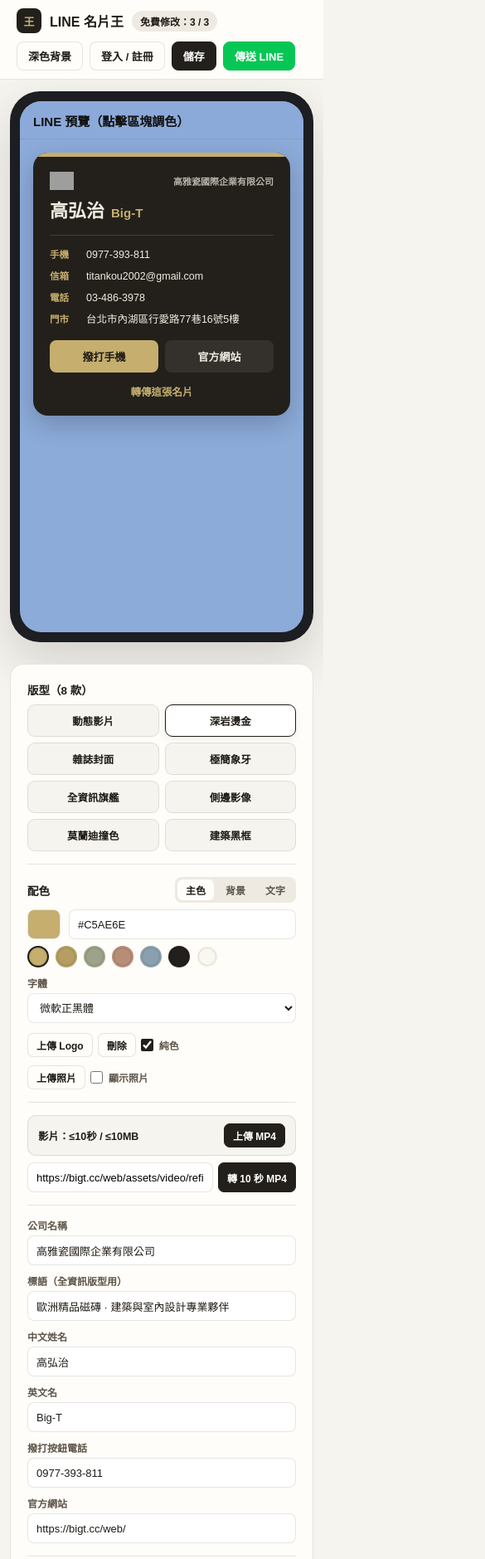
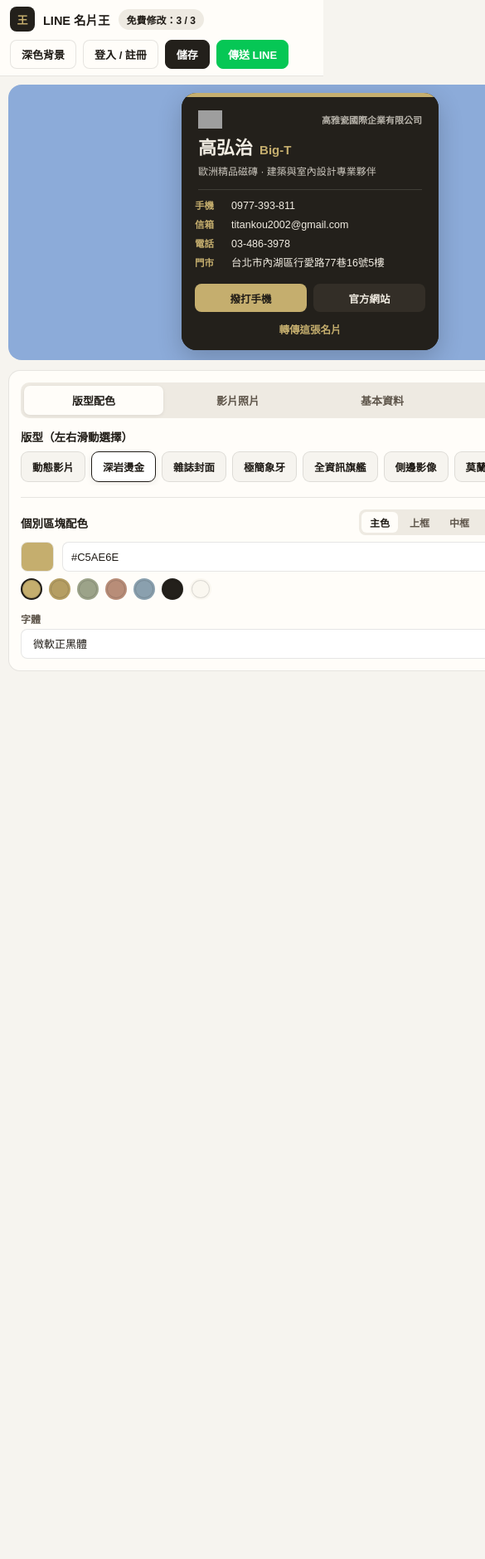
Before and after one commit to titankou2002/line-card-king, a plain HTML site: page web/index.html in a window 390 px wide. Shown: the top 1879 px of the page at 83% size, 585 px wide, since content can reach past the window. After the commit the page ends 844 px from the top, so only its background shows below. Drawn offline with nearby package versions, Linux system fonts and the light colour scheme; grey boxes are pictures that could not be loaded.

Commit message:
feat: 個別區塊點擊調色與手機版橫滑版型+收納分頁

```diff
--- a/web/index.html
+++ b/web/index.html
@@ -30,7 +30,10 @@ window.CARD_KING_CONFIG = {
     --t3: #7b7266;
     --accent: #c5ae6e;
     --accent-text: #1f1b16;
-    --card-bg: #23201b;
+    --head-bg: #23201b;
+    --body-bg: #23201b;
+    --foot-bg: #23201b;
+    --btn2-bg: #332e27;
     --card-fg: #f1ece2;
     --card-font: "Microsoft JhengHei", "微軟正黑體", sans-serif;
     --line-green: #06c755;
@@ -118,8 +121,15 @@ window.CARD_KING_CONFIG = {
     width: 100%; max-width: 344px; border-radius: 18px; overflow: hidden;
     box-shadow: 0 10px 30px rgba(0,0,0,0.20);
     font-family: var(--card-font);
-    background: var(--card-bg);
+    background: var(--body-bg);
     color: var(--card-fg);
+  }
+  .mc-head-area { background: var(--head-bg); }
+  .mc-body { padding: 14px 20px; display: flex; flex-direction: column; gap: 8px; background: var(--body-bg); }
+  .mc-foot { padding: 8px 20px 16px; display: flex; flex-direction: column; gap: 8px; background: var(--foot-bg); }
+  .mc-btn-sec {
+    height: 39px; border-radius: 8px; background: var(--btn2-bg); color: var(--card-fg);
+    display: flex; align-items: center; justify-content: center; font-size: 13px; font-weight: 600; text-decoration: none;
   }
   .mc-top-bar { height: 5px; background: var(--accent); }
   .mc-brand-row { display: flex; align-items: center; justify-content: space-between; gap: 10px; margin-bottom: 10px; }
@@ -131,19 +141,13 @@ window.CARD_KING_CONFIG = {
   .mc-en-name { font-size: 15px; font-weight: 700; color: var(--accent); }
   .mc-slogan { font-size: 12px; opacity: 0.82; margin-top: 6px; line-height: 1.45; }
   .mc-sep { height: 1px; background: currentColor; opacity: 0.14; margin: 0 20px; }
-  .mc-body { padding: 14px 20px; display: flex; flex-direction: column; gap: 8px; }
   .mc-row { display: flex; align-items: baseline; gap: 10px; font-size: 12.5px; line-height: 1.45; }
   .mc-lbl { width: 34px; flex-shrink: 0; color: var(--accent); font-size: 11.5px; font-weight: 700; }
   .mc-val { word-break: break-word; }
-  .mc-foot { padding: 2px 20px 16px; display: flex; flex-direction: column; gap: 8px; }
   .mc-btn-row { display: grid; grid-template-columns: 1fr 1fr; gap: 8px; }
   .mc-btn-pri {
     height: 39px; border-radius: 8px; background: var(--accent); color: var(--accent-text);
     display: flex; align-items: center; justify-content: center; font-size: 13px; font-weight: 700; text-decoration: none;
-  }
-  .mc-btn-sec {
-    height: 39px; border-radius: 8px; background: rgba(128,128,128,0.18); color: var(--card-fg);
-    display: flex; align-items: center; justify-content: center; font-size: 13px; font-weight: 600; text-decoration: none;
   }
   .mc-btn-link {
     height: 28px; background: transparent; border: none; color: var(--accent);
@@ -201,14 +205,50 @@ window.CARD_KING_CONFIG = {
   .sec-title { font-size: 13.5px; font-weight: 700; color: var(--t1); display: flex; align-items: center; justify-content: space-between; gap: 8px; }
   .sep { height: 1px; background: var(--border); }
 
-  /* 8 款版型（4x2） */
+  /* 收納分頁列（手機與電腦皆俐落不長滾） */
+  .dock-tabs {
+    display: grid; grid-template-columns: repeat(4, 1fr); gap: 6px;
+    background: var(--raised); padding: 4px; border-radius: 10px;
+  }
+  .dock-tab {
+    border: none; background: transparent; padding: 8px 4px; border-radius: 7px;
+    font-size: 13px; font-weight: 700; color: var(--t2); cursor: pointer; font-family: inherit;
+  }
+  .dock-tab.active { background: var(--surface); color: var(--t1); box-shadow: 0 1px 4px rgba(31,27,22,0.08); }
+  .dock-pane { display: none; flex-direction: column; gap: 14px; }
+  .dock-pane.active { display: flex; }
+
+  /* 8 款版型：電腦 4x2，手機改為「單行左右橫滑一條」 */
   .style-grid { display: grid; grid-template-columns: repeat(4, 1fr); gap: 7px; margin-top: 8px; }
-  @media (max-width: 560px) { .style-grid { grid-template-columns: repeat(2, 1fr); } }
   .style-opt {
-    border: 1.5px solid var(--border); border-radius: 9px; padding: 9px 6px;
+    border: 1.5px solid var(--border); border-radius: 9px; padding: 9px 10px;
     background: var(--bg); cursor: pointer; font-family: inherit; font-size: 12.5px; font-weight: 700; color: var(--t1);
+    white-space: nowrap;
   }
   .style-opt.active { border-color: #1f1b16; background: #fff; box-shadow: 0 2px 8px rgba(31,27,22,0.08); }
+
+  @media (max-width: 920px) {
+    .topbar { padding: 8px 12px; }
+    .topbar h1 { font-size: 14.5px; }
+    .stage { gap: 12px; padding: 10px 10px 32px; }
+    .phone-shell { background: transparent; padding: 0; border-radius: 16px; box-shadow: none; max-width: 100%; }
+    .phone-screen { min-height: auto; border-radius: 16px; }
+    .line-header { display: none; }
+    .chat-body { padding: 10px 10px 12px; }
+    .mega-card { max-width: 310px; }
+    .mc-video-box { aspect-ratio: 16 / 8; }
+    .mc-hero-box { height: 150px; }
+    .mc-body { padding: 10px 16px; gap: 5px; }
+    .mc-foot { padding: 6px 16px 12px; gap: 6px; }
+    .mc-btn-pri, .mc-btn-sec { height: 34px; font-size: 12.5px; }
+    .editor-panel { padding: 14px; border-radius: 14px; gap: 12px; }
+    .style-grid {
+      display: flex; overflow-x: auto; flex-wrap: nowrap; gap: 7px;
+      padding-bottom: 4px; -webkit-overflow-scrolling: touch;
+    }
+    .style-grid::-webkit-scrollbar { display: none; }
+    .style-opt { flex: 0 0 auto; padding: 8px 13px; }
+  }
 
   /* 調色槽切換 */
   .slot-tabs { display: inline-flex; gap: 4px; background: var(--raised); padding: 3px; border-radius: 8px; }
@@ -277,7 +317,7 @@ window.CARD_KING_CONFIG = {
   <div class="topbar-title">
     <span class="brand-mark">王</span>
     <h1>LINE 名片王</h1>
-    <span class="quota-pill" id="editQuotaPill">免費修改：3 / 3</span>
+    <span class="quota-pill" id="editQuotaPill" style="cursor:pointer;" onclick="openDonateModal()">免費修改：3 / 3</span>
   </div>
   <div class="toolbar">
     <button type="button" class="btn" id="btnTheme" onclick="toggleChatTheme()">深色背景</button>
@@ -302,11 +342,19 @@ window.CARD_KING_CONFIG = {
     </div>
   </section>
 
-  <!-- 右側：極簡編輯器 -->
+  <!-- 右側：收納式 4 分頁極簡編輯器 -->
   <aside class="editor-panel">
-    <!-- 8 款版型 -->
+    <nav class="dock-tabs" id="dockTabs">
+      <button type="button" class="dock-tab active" data-dtab="style" onclick="openEditorTab('style')">版型配色</button>
+      <button type="button" class="dock-tab" data-dtab="media" onclick="openEditorTab('media')">影片照片</button>
+      <button type="button" class="dock-tab" data-dtab="info" onclick="openEditorTab('info')">基本資料</button>
+      <button type="button" class="dock-tab" data-dtab="social" onclick="openEditorTab('social')">延伸按鈕</button>
+    </nav>
+
+    <!-- 分頁 1：版型（手機橫滑一條）+ 獨立區塊配色 + 字體 -->
+    <div class="dock-pane active" id="dpane-style">
       <div>
-      <div class="sec-title"><span>版型（8 款）</span></div>
+        <div class="sec-title"><span>版型（左右滑動選擇）</span></div>
         <div class="style-grid" id="styleGrid">
           <button type="button" class="style-opt" data-style="video" onclick="setStyle('video')">動態影片</button>
           <button type="button" class="style-opt active" data-style="dark" onclick="setStyle('dark')">深岩燙金</button>
@@ -321,14 +369,15 @@ window.CARD_KING_CONFIG = {
 
       <div class="sep"></div>
 
-    <!-- 點擊調色盤 + 字體 -->
-    <div class="field-grid">
       <div>
         <div class="sec-title">
-          <span>配色</span>
-          <div class="slot-tabs">
+          <span>個別區塊配色</span>
+          <div class="slot-tabs" style="flex-wrap:wrap;">
             <button type="button" class="slot-tab active" data-slot="accent" onclick="selectColorSlot('accent')">主色</button>
-            <button type="button" class="slot-tab" data-slot="bg" onclick="selectColorSlot('bg')">背景</button>
+            <button type="button" class="slot-tab" data-slot="headBg" onclick="selectColorSlot('headBg')">上框</button>
+            <button type="button" class="slot-tab" data-slot="bodyBg" onclick="selectColorSlot('bodyBg')">中框</button>
+            <button type="button" class="slot-tab" data-slot="footBg" onclick="selectColorSlot('footBg')">下框</button>
+            <button type="button" class="slot-tab" data-slot="btn2Bg" onclick="selectColorSlot('btn2Bg')">次鈕</button>
             <button type="button" class="slot-tab" data-slot="fg" onclick="selectColorSlot('fg')">文字</button>
           </div>
         </div>
@@ -355,26 +404,26 @@ window.CARD_KING_CONFIG = {
           <option value="notoserif">思源宋體</option>
           <option value="rounded">圓體</option>
         </select>
-        <div style="margin-top:8px;display:flex;flex-wrap:wrap;gap:6px;align-items:center;">
+      </div>
+    </div>
+
+    <!-- 分頁 2：Logo / 照片 / 影片（收納） -->
+    <div class="dock-pane" id="dpane-media">
+      <div style="display:flex;flex-wrap:wrap;gap:8px;align-items:center;">
         <input type="file" id="logoFile" accept="image/*" hidden onchange="onLogoPick(event)">
         <button type="button" class="btn btn-sm" onclick="document.getElementById('logoFile').click()">上傳 Logo</button>
-          <button type="button" class="btn btn-sm" onclick="clearLogo()">刪除</button>
+        <button type="button" class="btn btn-sm" onclick="clearLogo()">刪除 Logo</button>
         <label class="ext-chk"><input type="checkbox" id="chkLogoMono" checked onchange="setField('logoMono', this.checked)">純色</label>
       </div>
-        <div style="margin-top:6px;display:flex;flex-wrap:wrap;gap:6px;align-items:center;">
+      <div style="display:flex;flex-wrap:wrap;gap:8px;align-items:center;">
         <input type="file" id="photoFile" accept="image/*" hidden onchange="onPhotoPick(event)">
         <button type="button" class="btn btn-sm" onclick="document.getElementById('photoFile').click()">上傳照片</button>
         <label class="ext-chk"><input type="checkbox" id="chkPhoto" onchange="setField('showPhoto', this.checked)">顯示照片</label>
       </div>
-      </div>
-    </div>
-
       <div class="sep"></div>
-
-    <!-- 影片上傳 + YouTube 轉 10 秒 MP4 -->
       <div>
         <div class="quota-bar">
-        <span id="videoQuotaText">影片：≤10秒 / ≤10MB</span>
+          <span id="videoQuotaText">影片（貼上網址連結）· ≤10秒 / ≤10MB</span>
           <div style="display:flex;gap:6px;">
             <input type="file" id="videoFile" accept="video/mp4" hidden onchange="onVideoPick(event)">
             <button type="button" class="btn btn-sm btn-pri" onclick="document.getElementById('videoFile').click()">上傳 MP4</button>
@@ -382,28 +431,23 @@ window.CARD_KING_CONFIG = {
           </div>
         </div>
         <div style="display:grid;grid-template-columns:1fr auto;gap:6px;margin-top:8px;">
-        <input type="url" id="inVideoUrl" oninput="setField('videoUrl', this.value)" placeholder="YouTube 網址或 MP4 網址" style="height:36px;padding:0 10px;border:1px solid var(--border);border-radius:8px;font-size:13px;background:#fff;font-family:inherit;">
-        <button type="button" class="btn btn-sm btn-pri" id="btnYtConv" onclick="convertYoutube()">轉 10 秒 MP4</button>
+          <input type="url" id="inVideoUrl" oninput="setField('videoUrl', this.value)" placeholder="貼上 YouTube 或 MP4 網址連結" style="height:36px;padding:0 10px;border:1px solid var(--border);border-radius:8px;font-size:13px;background:#fff;font-family:inherit;">
+          <button type="button" class="btn btn-sm btn-pri" id="btnYtConv" onclick="convertYoutube()">轉 MP4</button>
+        </div>
       </div>
     </div>
 
-    <div class="sep"></div>
-
-    <!-- 基本資料 -->
-    <div>
+    <!-- 分頁 3：基本資料與顯示欄位（收納） -->
+    <div class="dock-pane" id="dpane-info">
       <div class="field-grid">
         <div class="field"><label>公司名稱</label><input type="text" id="inCompany" oninput="setField('company', this.value)"></div>
-        <div class="field"><label>標語（全資訊版型用）</label><input type="text" id="inSlogan" oninput="setField('slogan', this.value)"></div>
+        <div class="field"><label>標語</label><input type="text" id="inSlogan" oninput="setField('slogan', this.value)"></div>
         <div class="field"><label>中文姓名</label><input type="text" id="inName" oninput="setField('name', this.value)"></div>
         <div class="field"><label>英文名</label><input type="text" id="inEnName" oninput="setField('enName', this.value)"></div>
         <div class="field"><label>撥打按鈕電話</label><input type="tel" id="inCallTel" placeholder="0977393811" oninput="setField('mobile', this.value)"></div>
         <div class="field"><label>官方網站</label><input type="url" id="inWeb" placeholder="https://..." oninput="setField('website', this.value)"></div>
       </div>
-    </div>
-
       <div class="sep"></div>
-
-    <!-- 顯示欄位（全部標籤可改） -->
       <div>
         <div class="sec-title">
           <span>顯示欄位</span>
@@ -411,12 +455,10 @@ window.CARD_KING_CONFIG = {
         </div>
         <div class="ext-stack" id="infoRowsBox"></div>
       </div>
+    </div>
 
-    <div class="sep"></div>
-
-    <!-- 延伸社群功能（預設關閉） -->
-    <div>
-      <div class="sec-title"><span>延伸按鈕</span></div>
+    <!-- 分頁 4：延伸社群按鈕（收納） -->
+    <div class="dock-pane" id="dpane-social">
       <div class="ext-stack">
         <div class="ext-row">
           <label class="ext-chk"><input type="checkbox" id="chkOa" onchange="setField('oaOn', this.checked)">LINE 官方帳號</label>
@@ -459,11 +501,16 @@ window.CARD_KING_CONFIG = {
 
 <!-- 3 次免費額度用完：Donate 贊助彈窗 -->
 <div class="modal-bg" id="donateModal" onclick="if(event.target===this)closeDonateModal()">
-  <div class="modal-card">
-    <div style="font-size:18px;font-weight:700;">免費 3 次修改已用完</div>
-    <div style="font-size:13px;color:var(--t2);line-height:1.6;">感謝使用 LINE 名片王！贊助支持即可解鎖無限次修改。</div>
-    <a id="donateLink" href="https://line.me/R/ti/p/@297azzax" target="_blank" rel="noopener" class="btn btn-line" style="height:42px;">前往贊助解鎖</a>
-    <button type="button" class="btn" onclick="closeDonateModal()">稍後再說</button>
+  <div class="modal-card" style="max-width:380px;padding:28px 24px;border:1px solid rgba(197,174,110,0.4);">
+    <div style="width:44px;height:44px;border-radius:12px;background:#23201b;color:#c5ae6e;margin:0 auto;display:flex;align-items:center;justify-content:center;font-weight:700;font-size:18px;">王</div>
+    <div style="font-size:19px;font-weight:700;color:#1f1b16;">贊助解鎖無限修改</div>
+    <div style="background:#f6f4ef;border-radius:12px;padding:14px 16px;text-align:left;font-size:13px;color:#5e554a;display:flex;flex-direction:column;gap:8px;">
+      <div>・ 解鎖無限次名片修改與版型切換</div>
+      <div>・ 專屬雲端空間與 10 秒動態影片</div>
+      <div>・ 永久保留您的專屬 LINE 轉傳連結</div>
+    </div>
+    <a id="donateLink" href="https://line.me/R/ti/p/@297azzax" target="_blank" rel="noopener" class="btn btn-pri" style="height:44px;font-size:14.5px;background:#23201b;color:#c5ae6e;">聯繫贊助並開通</a>
+    <button type="button" class="btn" style="height:38px;" onclick="closeDonateModal()">關閉</button>
   </div>
 </div>
 
@@ -482,20 +529,20 @@ const FONTS = {
 };
 
 const STYLE_DEFAULTS = {
-  video: { bg: "#23201B", fg: "#F1ECE2" },
-  dark:  { bg: "#23201B", fg: "#F1ECE2" },
-  hero:  { bg: "#FFFDF9", fg: "#1F1B16" },
-  ivory: { bg: "#FAF7F0", fg: "#1F1B16" },
-  full:  { bg: "#23201B", fg: "#F1ECE2" },
-  side:  { bg: "#23201B", fg: "#F1ECE2" },
-  block: { bg: "#FAF7F0", fg: "#1F1B16" },
-  frame: { bg: "#FFFFFF", fg: "#1F1B16" }
+  video: { headBg: "#23201B", bodyBg: "#23201B", footBg: "#23201B", btn2Bg: "#332E27", fg: "#F1ECE2" },
+  dark:  { headBg: "#23201B", bodyBg: "#23201B", footBg: "#23201B", btn2Bg: "#332E27", fg: "#F1ECE2" },
+  hero:  { headBg: "#FFFDF9", bodyBg: "#FFFDF9", footBg: "#FFFDF9", btn2Bg: "#EBE5D9", fg: "#1F1B16" },
+  ivory: { headBg: "#FAF7F0", bodyBg: "#FAF7F0", footBg: "#FAF7F0", btn2Bg: "#EBE5D9", fg: "#1F1B16" },
+  full:  { headBg: "#23201B", bodyBg: "#23201B", footBg: "#23201B", btn2Bg: "#332E27", fg: "#F1ECE2" },
+  side:  { headBg: "#23201B", bodyBg: "#23201B", footBg: "#23201B", btn2Bg: "#332E27", fg: "#F1ECE2" },
+  block: { headBg: "#C5AE6E", bodyBg: "#FAF7F0", footBg: "#FAF7F0", btn2Bg: "#EBE5D9", fg: "#1F1B16" },
+  frame: { headBg: "#FFFFFF", bodyBg: "#FFFFFF", footBg: "#FFFFFF", btn2Bg: "#EBE5D9", fg: "#1F1B16" }
 };
 
 let authMode = "login";
 let session = null;
 let profile = null;
-let colorSlot = "accent"; // accent | bg | fg
+let colorSlot = "accent"; // accent | headBg | bodyBg | footBg | btn2Bg | fg
 let localEditUsed = Number(localStorage.getItem("ck_local_edit_used") || 0);
 
 function defaultState() {
@@ -503,7 +550,10 @@ function defaultState() {
     style: "dark",
     font: "jhenghei",
     color: "#C5AE6E",
-    cardBg: "#23201B",
+    headBg: "#23201B",
+    bodyBg: "#23201B",
+    footBg: "#23201B",
+    btn2Bg: "#332E27",
     cardFg: "#F1ECE2",
     logoMono: true,
     showPhoto: false,
@@ -552,10 +602,18 @@ function updateEditQuotaUI() {
   pill.textContent = `免費修改：${left} / ${quota}`;
 }
 
+function openEditorTab(tab) {
+  document.querySelectorAll("#dockTabs .dock-tab").forEach(b => b.classList.toggle("active", b.dataset.dtab === tab));
+  document.querySelectorAll(".dock-pane").forEach(p => p.classList.toggle("active", p.id === "dpane-" + tab));
+}
+
 function setStyle(s) {
   state.style = s;
   const def = STYLE_DEFAULTS[s] || STYLE_DEFAULTS.dark;
-  state.cardBg = def.bg;
+  state.headBg = def.headBg;
+  state.bodyBg = def.bodyBg;
+  state.footBg = def.footBg;
+  state.btn2Bg = def.btn2Bg;
   state.cardFg = def.fg;
   document.querySelectorAll("#styleGrid .style-opt").forEach(el => el.classList.toggle("active", el.dataset.style === s));
   syncCssVars();
@@ -568,10 +626,21 @@ function setFont(f) {
   renderPreview();
 }
 
+const SLOT_NAMES = { accent: "主色", headBg: "上框背景", bodyBg: "中框背景", footBg: "下框背景", btn2Bg: "次按鈕底色", fg: "文字色" };
+
+function getSlotValue(slot) {
+  if (slot === "headBg") return state.headBg || "#23201B";
+  if (slot === "bodyBg") return state.bodyBg || "#23201B";
+  if (slot === "footBg") return state.footBg || "#23201B";
+  if (slot === "btn2Bg") return state.btn2Bg || "#332E27";
+  if (slot === "fg") return state.cardFg || "#F1ECE2";
+  return state.color || "#C5AE6E";
+}
+
 function selectColorSlot(slot) {
   colorSlot = slot;
   document.querySelectorAll(".slot-tab[data-slot]").forEach(b => b.classList.toggle("active", b.dataset.slot === slot));
-  const cur = slot === "bg" ? state.cardBg : (slot === "fg" ? state.cardFg : state.color);
+  const cur = getSlotValue(slot);
   document.getElementById("inColor").value = cur.toLowerCase();
   document.getElementById("inColorHex").value = cur.toUpperCase();
   document.querySelectorAll("#swatches .swatch").forEach(b => b.classList.toggle("active", b.dataset.hex.toUpperCase() === cur.toUpperCase()));
@@ -580,8 +649,11 @@ function selectColorSlot(slot) {
 function syncCssVars() {
   document.documentElement.style.setProperty("--accent", state.color);
   document.documentElement.style.setProperty("--accent-text", getContrast(state.color));
-  document.documentElement.style.setProperty("--card-bg", state.cardBg);
-  document.documentElement.style.setProperty("--card-fg", state.cardFg);
+  document.documentElement.style.setProperty("--head-bg", state.headBg || "#23201B");
+  document.documentElement.style.setProperty("--body-bg", state.bodyBg || "#23201B");
+  document.documentElement.style.setProperty("--foot-bg", state.footBg || "#23201B");
+  document.documentElement.style.setProperty("--btn2-bg", state.btn2Bg || "#332E27");
+  document.documentElement.style.setProperty("--card-fg", state.cardFg || "#F1ECE2");
   document.documentElement.style.setProperty("--card-font", FONTS[state.font] || FONTS.jhenghei);
   selectColorSlot(colorSlot);
 }
@@ -589,7 +661,10 @@ function syncCssVars() {
 function applySlotColor(hex) {
   if (!/^#[0-9a-fA-F]{6}$/.test(hex)) return;
   const u = hex.toUpperCase();
-  if (colorSlot === "bg") state.cardBg = u;
+  if (colorSlot === "headBg") state.headBg = u;
+  else if (colorSlot === "bodyBg") state.bodyBg = u;
+  else if (colorSlot === "footBg") state.footBg = u;
+  else if (colorSlot === "btn2Bg") state.btn2Bg = u;
   else if (colorSlot === "fg") state.cardFg = u;
   else state.color = u;
   syncCssVars();
@@ -783,10 +858,10 @@ function renderPreview() {
 
   const pair = [];
   if (telDigits) pair.push(`<a class="mc-btn-pri" data-cslot="accent" href="tel:${esc(telDigits)}" onclick="event.preventDefault()">撥打手機</a>`);
-  if (state.website) pair.push(`<a class="mc-btn-sec" data-cslot="fg" href="${esc(state.website)}" onclick="event.preventDefault()">官方網站</a>`);
+  if (state.website) pair.push(`<a class="mc-btn-sec" data-cslot="btn2Bg" href="${esc(state.website)}" onclick="event.preventDefault()">官方網站</a>`);
 
   const footHtml = `
-    <div class="mc-foot" data-cslot="bg">
+    <div class="mc-foot" data-cslot="footBg">
       ${pair.length ? `<div class="mc-btn-row" style="${pair.length === 1 ? 'grid-template-columns:1fr;' : ''}">${pair.join("")}</div>` : ""}
       ${buildSocialHtml()}
       <button type="button" class="mc-btn-link" data-cslot="accent">轉傳這張名片</button>
@@ -796,6 +871,7 @@ function renderPreview() {
   const logoHtml = state.logoUrl ? `<div class="mc-logo" data-cslot="accent"><img src="${esc(state.logoUrl)}" alt="Logo"></div>` : "";
   const brandRow = `<div class="mc-brand-row">${logoHtml}<span class="mc-co-name" data-cslot="fg">${esc(state.company)}</span></div>`;
   const nameLine = `<div class="mc-name-line"><span class="mc-name" data-cslot="fg">${esc(state.name)}</span>${state.enName ? `<span class="mc-en-name" data-cslot="accent">${esc(state.enName)}</span>` : ""}</div>`;
+  const sloganHtml = state.slogan ? `<div class="mc-slogan" data-cslot="fg">${esc(state.slogan)}</div>` : "";
   const ytId = parseYtId(state.videoUrl);
   const mediaHtml = ytId
     ? `<img src="https://i.ytimg.com/vi/${ytId}/hqdefault.jpg"><div class="mc-yt-play"><span>▶</span></div>`
@@ -803,19 +879,18 @@ function renderPreview() {
 
   if (state.style === "video" || state.style === "full") {
     mount.innerHTML = `
-      <article class="mega-card" data-cslot="bg">
+      <article class="mega-card">
         <div class="mc-video-box">${mediaHtml}</div>
-        <div style="padding:16px 20px 12px;" data-cslot="bg">
-          ${brandRow}${nameLine}
-          ${state.style === "full" && state.slogan ? `<div class="mc-slogan" data-cslot="fg">${esc(state.slogan)}</div>` : ""}
+        <div class="mc-head-area" style="padding:14px 20px 12px;" data-cslot="headBg">
+          ${brandRow}${nameLine}${sloganHtml}
         </div>
         <div class="mc-sep"></div>
-        <div class="mc-body" data-cslot="bg">${rowsHtml}</div>
+        <div class="mc-body" data-cslot="bodyBg">${rowsHtml}</div>
         ${footHtml}
       </article>`;
   } else if (state.style === "hero") {
     mount.innerHTML = `
-      <article class="mega-card" data-cslot="bg">
+      <article class="mega-card">
         <div class="mc-hero-box">
           ${state.photoUrl ? `<img class="mc-hero-img" src="${esc(state.photoUrl)}">` : ""}
           <div class="mc-hero-grad">
@@ -823,19 +898,19 @@ function renderPreview() {
               ${state.logoUrl ? `<span class="mc-logo-pill"><img src="${esc(state.logoUrl)}"></span>` : "<span></span>"}
               <span style="font-size:11px;color:#fff;">${esc(state.company)}</span>
             </div>
-            <div style="color:#fff;">${nameLine}</div>
+            <div style="color:#fff;">${nameLine}${sloganHtml}</div>
           </div>
         </div>
-        <div class="mc-body" data-cslot="bg">${rowsHtml}</div>
+        <div class="mc-body" data-cslot="bodyBg">${rowsHtml}</div>
         ${footHtml}
       </article>`;
   } else if (state.style === "side") {
     mount.innerHTML = `
-      <article class="mega-card" data-cslot="bg">
+      <article class="mega-card">
         <div class="mc-top-bar" data-cslot="accent"></div>
         <div class="mc-side-grid">
           <div class="mc-side-media">${mediaHtml}</div>
-          <div class="mc-side-info" data-cslot="bg">
+          <div class="mc-side-info mc-head-area" data-cslot="headBg">
             ${logoHtml}
             <div class="mc-name" style="font-size:18px;" data-cslot="fg">${esc(state.name)}</div>
             ${state.enName ? `<div class="mc-en-name" style="font-size:13px;" data-cslot="accent">${esc(state.enName)}</div>` : ""}
@@ -843,42 +918,45 @@ function renderPreview() {
           </div>
         </div>
         <div class="mc-sep"></div>
-        <div class="mc-body" data-cslot="bg">${rowsHtml}</div>
+        <div class="mc-body" data-cslot="bodyBg">${rowsHtml}</div>
         ${footHtml}
       </article>`;
   } else if (state.style === "block") {
     mount.innerHTML = `
-      <article class="mega-card" data-cslot="bg">
-        <div class="mc-block-top" data-cslot="accent">
-          ${brandRow}${nameLine}
+      <article class="mega-card">
+        <div class="mc-block-top" style="background:var(--head-bg);" data-cslot="headBg">
+          ${brandRow}${nameLine}${sloganHtml}
         </div>
-        <div class="mc-body" data-cslot="bg">${rowsHtml}</div>
+        <div class="mc-body" data-cslot="bodyBg">${rowsHtml}</div>
         ${footHtml}
       </article>`;
   } else {
     const extraCls = state.style === "frame" ? "style-frame" : "";
     mount.innerHTML = `
-      <article class="mega-card ${extraCls}" data-cslot="bg">
+      <article class="mega-card ${extraCls}">
         <div class="mc-top-bar" data-cslot="accent"></div>
-        <div style="padding:18px 20px 0;" data-cslot="bg">${brandRow}</div>
-        <div style="padding:2px 20px 14px;display:flex;align-items:center;justify-content:space-between;gap:12px;" data-cslot="bg">
-          <div style="flex:1;">${nameLine}</div>
+        <div class="mc-head-area" style="padding:16px 20px 12px;" data-cslot="headBg">
+          ${brandRow}
+          <div style="display:flex;align-items:center;justify-content:space-between;gap:12px;">
+            <div style="flex:1;">${nameLine}${sloganHtml}</div>
             ${state.showPhoto && state.photoUrl ? `<div class="mc-photo"><img src="${esc(state.photoUrl)}"></div>` : ""}
           </div>
+        </div>
         <div class="mc-sep"></div>
-        <div class="mc-body" data-cslot="bg">${rowsHtml}</div>
+        <div class="mc-body" data-cslot="bodyBg">${rowsHtml}</div>
         ${footHtml}
       </article>`;
   }
 
-  // 綁定點擊左側預覽格子直接切換調色部位
+  // 綁定點擊左側預覽「個別區塊」直接調色
   mount.querySelectorAll("[data-cslot]").forEach(el => {
     el.addEventListener("click", (e) => {
       e.stopPropagation();
       const slot = el.getAttribute("data-cslot");
       if (slot) {
         selectColorSlot(slot);
-        toast("已選取：" + (slot === "bg" ? "背景色" : (slot === "fg" ? "文字色" : "主色")));
+        openEditorTab("style");
+        toast("正在調整：" + (SLOT_NAMES[slot] || slot));
       }
     });
   });
```
Lines whose indentation alone changed are shown as unchanged.
